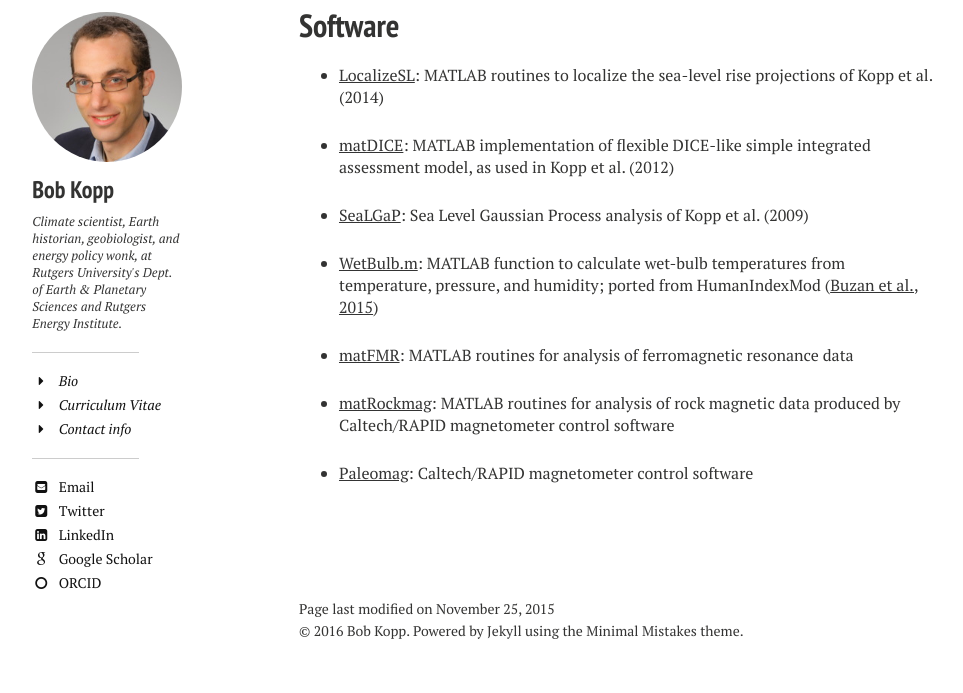
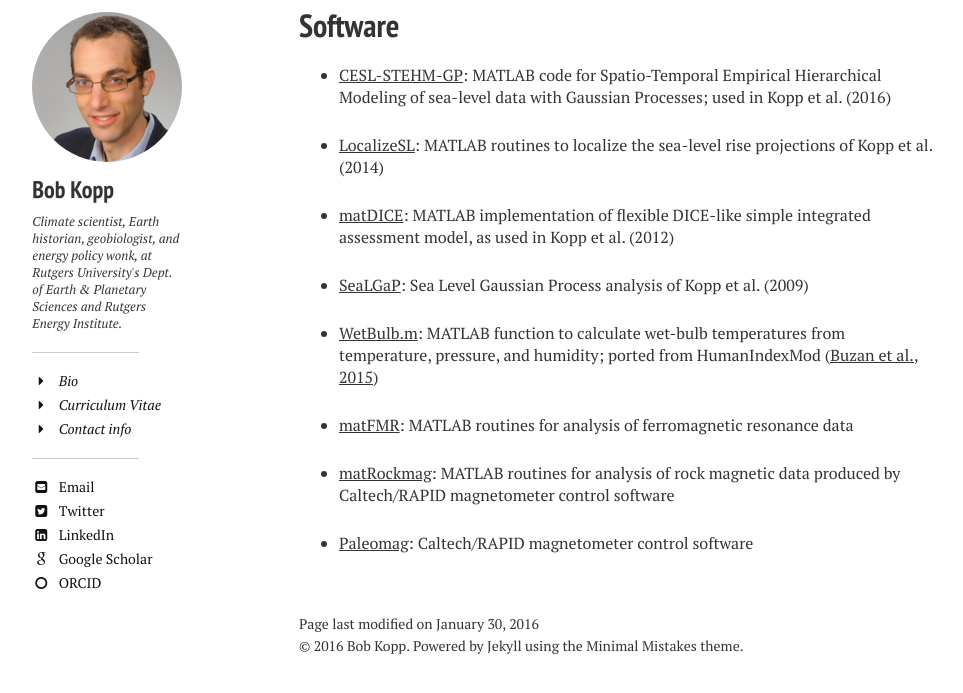
Before and after one commit to mrke/bobkopp.github.io, a Jekyll site: the page built from software/index.md, in a window 1280 px wide and 1400 px high, scrolled down 373 px. Shown: the part 696-1389 px from the top of the window, without its empty margins (21-984 px from the left). Built offline with Jekyll 4.4.1, drawn with Linux system fonts in a browser that asks for light colours; nearby versions of some CDN libraries.

Commit message:
CESL-STEHM-GP

```diff
--- a/software/index.md
+++ b/software/index.md
@@ -2,13 +2,15 @@
 layout: page
 title: Software
 tags: [software]
-modified: Wed Nov 25 2015
+modified: Wed Jan 30 2016
 comments: false
 share: false
 image:
   feature: near-ilulissat.jpg
 
 ---
+
+* [CESL-STEHM-GP](https://github.com/bobkopp/CESL-STEHM-GP/releases): MATLAB code for Spatio-Temporal Empirical Hierarchical Modeling of sea-level data with Gaussian Processes; used in Kopp et al. (2016)
 
 * [LocalizeSL](https://github.com/bobkopp/LocalizeSL/releases): MATLAB routines to localize the sea-level rise projections of Kopp et al. (2014)
 
```
